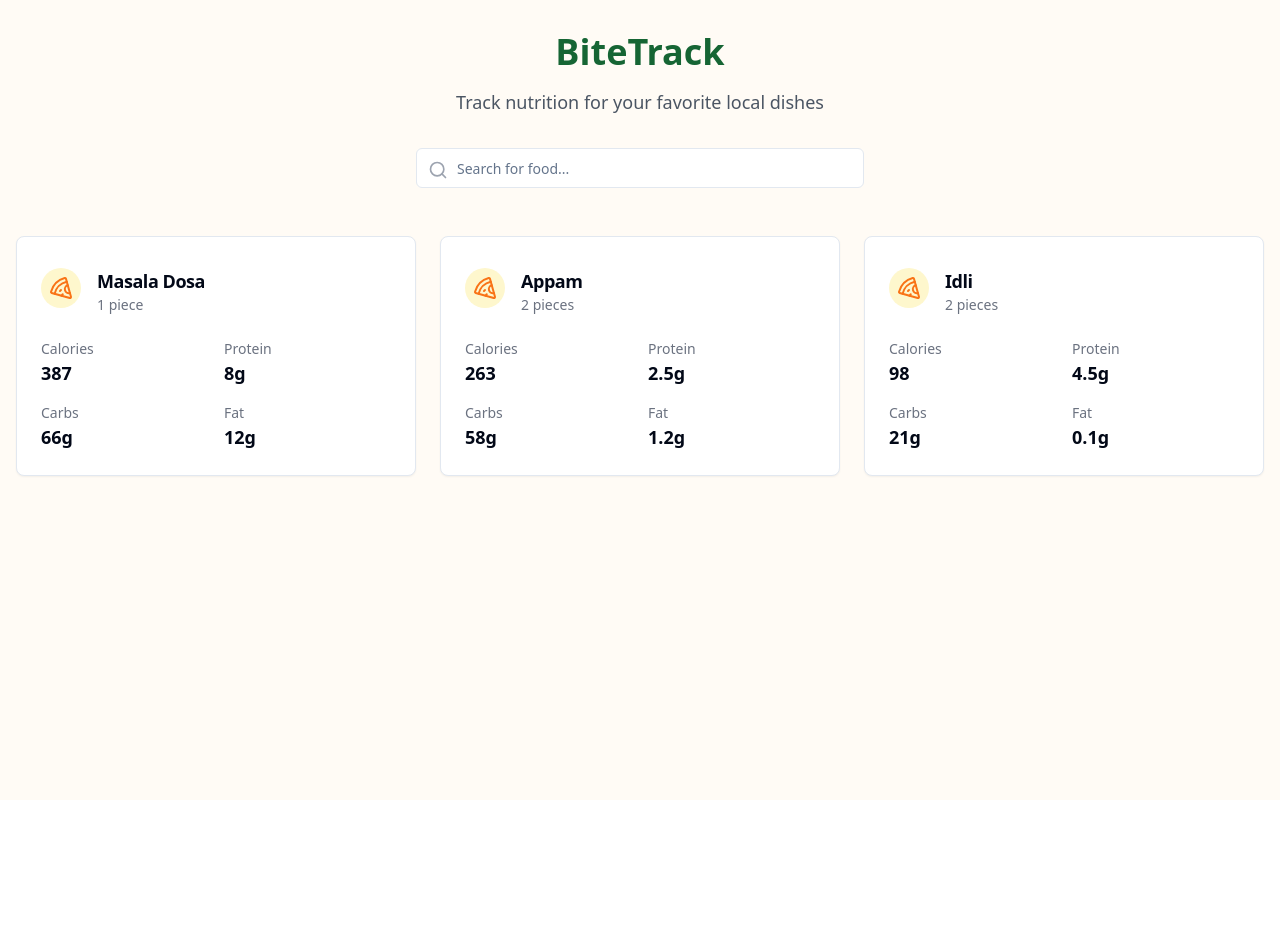
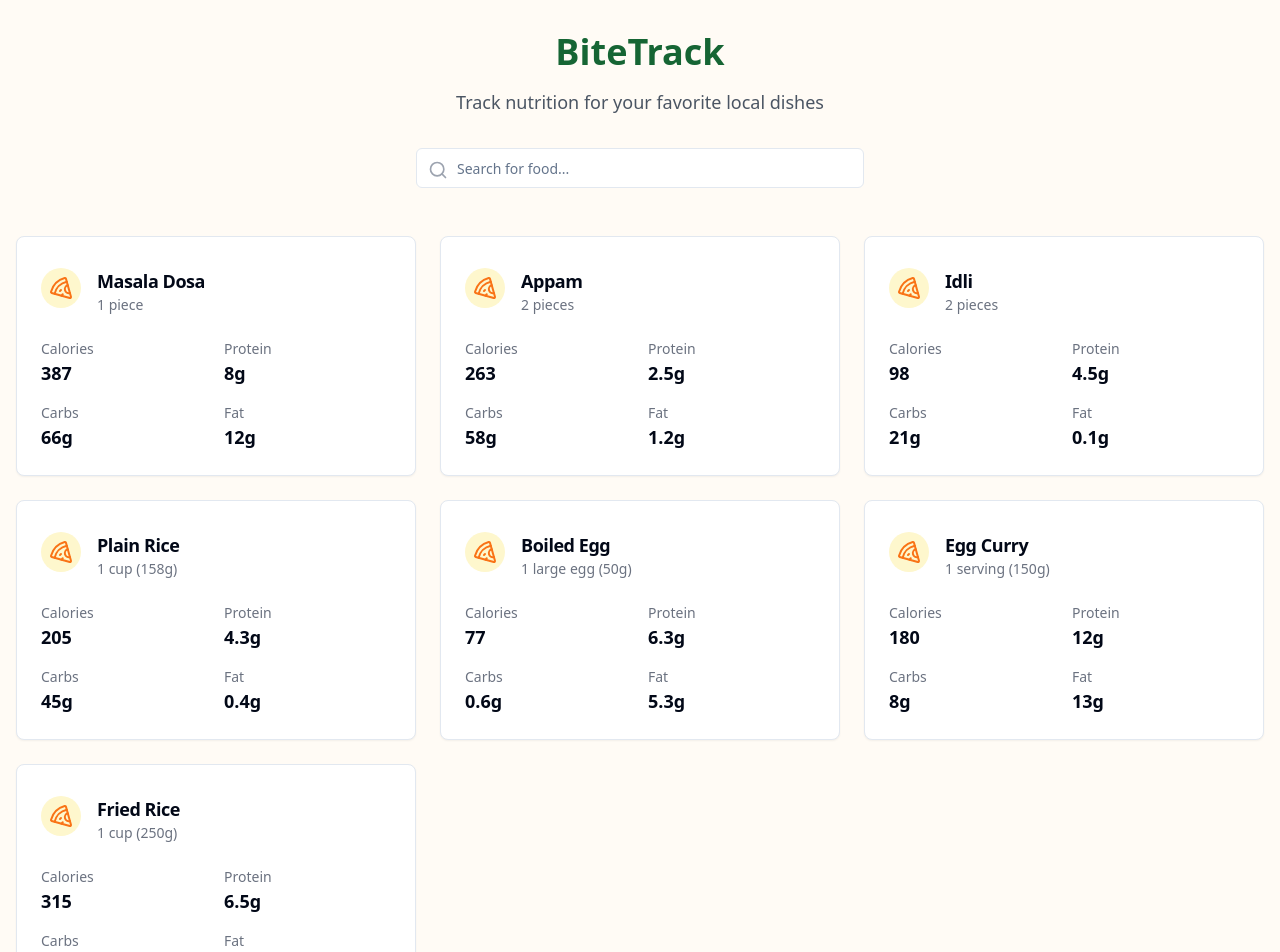
Before and after one commit to Arjju-n/bite-track-local-eats, a React (Vite) app: page / in a window 1280 px wide. Shown: the top 952 px of the page. Before the commit the page ends 800 px from the top, so only its background shows below. Built offline with nearby package versions, Linux system fonts and the light colour scheme.

Commit message:
Add rice and egg table
Add a table to display rice and egg data.

```diff
--- a/src/data/foodItems.ts
+++ b/src/data/foodItems.ts
@@ -1,4 +1,3 @@
-
 import { FoodItem } from "@/types/food";
 
 export const foodItems: FoodItem[] = [
@@ -44,4 +43,60 @@ export const foodItems: FoodItem[] = [
       fiber: 1.2,
     },
   },
+  {
+    id: "4",
+    name: "Plain Rice",
+    description: "Steamed white rice, a staple food",
+    category: "Rice",
+    servingSize: "1 cup (158g)",
+    nutrition: {
+      calories: 205,
+      protein: 4.3,
+      carbs: 45,
+      fat: 0.4,
+      fiber: 0.6,
+    },
+  },
+  {
+    id: "5",
+    name: "Boiled Egg",
+    description: "Hard-boiled chicken egg",
+    category: "Egg",
+    servingSize: "1 large egg (50g)",
+    nutrition: {
+      calories: 77,
+      protein: 6.3,
+      carbs: 0.6,
+      fat: 5.3,
+      fiber: 0,
+    },
+  },
+  {
+    id: "6",
+    name: "Egg Curry",
+    description: "Eggs cooked in spiced gravy",
+    category: "Egg",
+    servingSize: "1 serving (150g)",
+    nutrition: {
+      calories: 180,
+      protein: 12,
+      carbs: 8,
+      fat: 13,
+      fiber: 2.5,
+    },
+  },
+  {
+    id: "7",
+    name: "Fried Rice",
+    description: "Rice stir-fried with vegetables",
+    category: "Rice",
+    servingSize: "1 cup (250g)",
+    nutrition: {
+      calories: 315,
+      protein: 6.5,
+      carbs: 55,
+      fat: 8,
+      fiber: 2.8,
+    },
+  },
 ];
```
